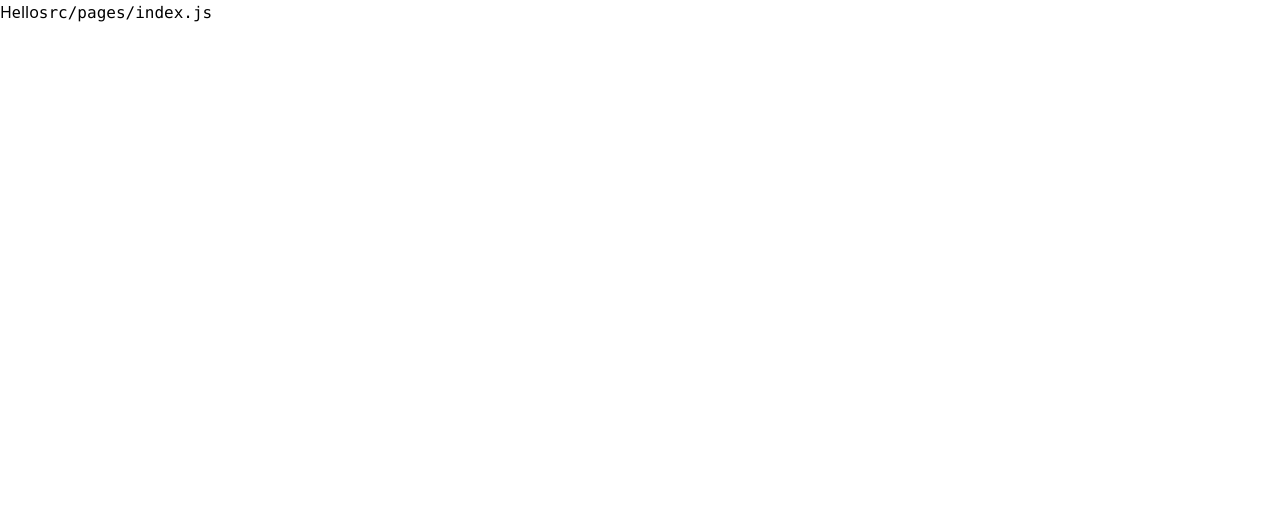
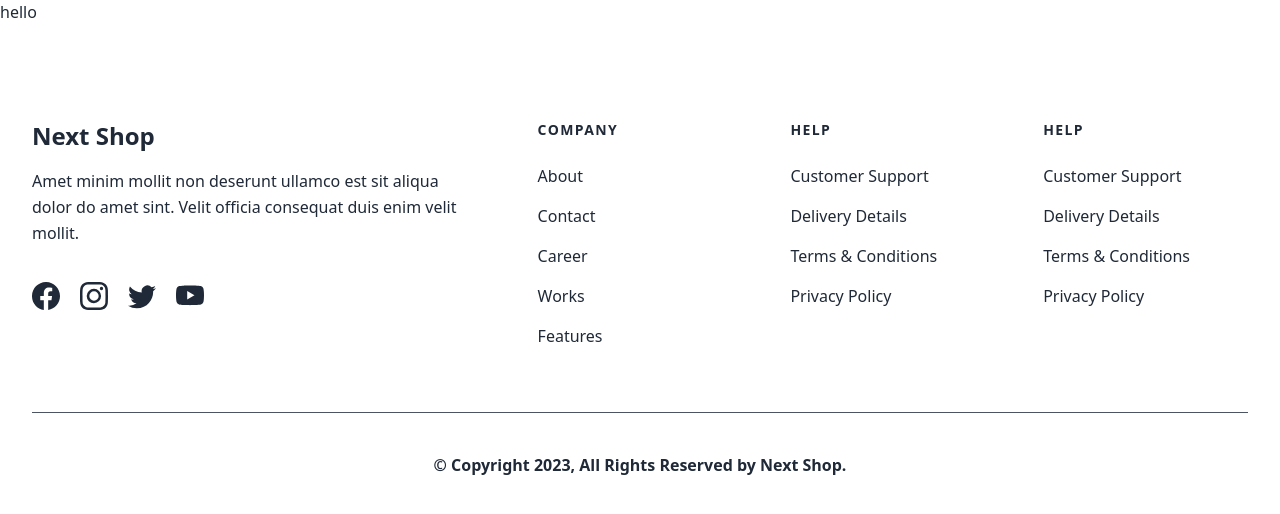
Before and after one commit to abdulalimemon/nextjs-shop, a Next.js app: page / in a window 1280 px wide. Shown: the top 514 px of the page. Built offline with nearby package versions, Linux system fonts and the light colour scheme.

Commit message:
Footer section

```diff
--- /dev/null
+++ b/components/Footer.js
@@ -0,0 +1,109 @@
+import React from 'react';
+import { BsFacebook } from "react-icons/bs";
+import { BsInstagram } from "react-icons/bs";
+import { BsTwitter } from "react-icons/bs";
+import { BsYoutube } from "react-icons/bs";
+
+const Footer = () => {
+    const today = new Date();
+    const year = today.getFullYear();
+
+    return (
+        <section className="py-10 sm:pt-16 lg:pt-24">
+            <div className="px-4 mx-auto sm:px-6 lg:px-8 max-w-7xl">
+                <div className="grid grid-cols-2 md:col-span-3 lg:grid-cols-5 gap-y-16 gap-x-12">
+                    <div className="col-span-2 md:col-span-3 lg:col-span-2 lg:pr-8">
+                        <h2 className="text-2xl font-semibold ">Next Shop</h2>
+                        <p className="text-base leading-relaxed  mt-4">Amet minim mollit non deserunt ullamco est sit aliqua dolor do amet sint. Velit officia consequat duis enim velit mollit.</p>
+
+                        <ul className="flex items-center space-x-5 mt-9">
+                            <li>
+                                <a className=' hover:text-[#36D399] hover:dark:text-[#36D399]'>
+                                    <BsFacebook className='w-7 h-7'></BsFacebook>
+                                </a>
+                            </li>
+                            <li>
+                                <a className=' hover:text-[#36D399] hover:dark:text-[#36D399]'>
+                                    <BsInstagram className='w-7 h-7'></BsInstagram>
+                                </a>
+                            </li>
+                            <li>
+                                <a className=' hover:text-[#36D399] hover:dark:text-[#36D399]'>
+                                    <BsTwitter className='w-7 h-7'></BsTwitter>
+                                </a>
+                            </li>
+                            <li>
+                                <a className=' hover:text-[#36D399] hover:dark:text-[#36D399]'>
+                                    <BsYoutube className='w-7 h-7'></BsYoutube>
+                                </a>
+                            </li>
+                        </ul>
+                    </div>
+
+                    <div>
+                        <p className="text-sm font-bold tracking-widest  uppercase">Company</p>
+                        <ul className="mt-6 space-y-4">
+                            <li>
+                                <a to="/about" className="flex text-base  transition-all duration-200 font-medium hover:text-[#36D399] hover:dark:text-[#36D399]"> About </a>
+                            </li>
+                            <li>
+                                <a to="/contact" className="flex text-base  transition-all duration-200 font-medium hover:text-[#36D399] hover:dark:text-[#36D399]"> Contact </a>
+                            </li>
+                            <li>
+                                <a to="/" className="flex text-base  transition-all duration-200 font-medium hover:text-[#36D399] hover:dark:text-[#36D399]"> Career </a>
+                            </li>
+                            <li>
+                                <a to="/" className="flex text-base  transition-all duration-200 font-medium hover:text-[#36D399] hover:dark:text-[#36D399]"> Works </a>
+                            </li>
+                            <li>
+                                <a to="/" className="flex text-base  transition-all duration-200 font-medium hover:text-[#36D399] hover:dark:text-[#36D399]"> Features </a>
+                            </li>
+                        </ul>
+                    </div>
+
+                    <div>
+                        <p className="text-sm font-bold tracking-widest  uppercase">Help</p>
+                        <ul className="mt-6 space-y-4">
+                            <li>
+                                <a to="/" className="flex text-base  transition-all duration-200 font-medium hover:text-[#36D399] hover:dark:text-[#36D399]"> Customer Support </a>
+                            </li>
+                            <li>
+                                <a to="/" className="flex text-base  transition-all duration-200 font-medium hover:text-[#36D399] hover:dark:text-[#36D399]"> Delivery Details </a>
+                            </li>
+                            <li>
+                                <a to="/" className="flex text-base  transition-all duration-200 font-medium hover:text-[#36D399] hover:dark:text-[#36D399]"> Terms & Conditions </a>
+                            </li>
+                            <li>
+                                <a to="/" className="flex text-base  transition-all duration-200 font-medium hover:text-[#36D399] hover:dark:text-[#36D399]"> Privacy Policy </a>
+                            </li>
+                        </ul>
+                    </div>
+
+                    <div>
+                        <p className="text-sm font-bold tracking-widest  uppercase">Help</p>
+                        <ul className="mt-6 space-y-4">
+                            <li>
+                                <a to="/" className="flex text-base  transition-all duration-200 font-medium hover:text-[#36D399] hover:dark:text-[#36D399]"> Customer Support </a>
+                            </li>
+                            <li>
+                                <a to="/" className="flex text-base  transition-all duration-200 font-medium hover:text-[#36D399] hover:dark:text-[#36D399]"> Delivery Details </a>
+                            </li>
+                            <li>
+                                <a to="/" className="flex text-base  transition-all duration-200 font-medium hover:text-[#36D399] hover:dark:text-[#36D399]"> Terms & Conditions </a>
+                            </li>
+                            <li>
+                                <a to="/" className="flex text-base  transition-all duration-200 font-medium hover:text-[#36D399] hover:dark:text-[#36D399]"> Privacy Policy </a>
+                            </li>
+                        </ul>
+                    </div>
+                </div>
+
+                <hr className="mt-16 mb-10 border-gray-600" />
+
+                <p className="text-md text-center text font-semibold mb-12 lg:mb-0">© Copyright {year}, All Rights Reserved by Next Shop.</p>
+            </div>
+        </section>
+    );
+};
+
+export default Footer;
--- /dev/null
+++ b/components/Navbar.js
@@ -0,0 +1,11 @@
+import React from 'react';
+
+const Navbar = () => {
+    return (
+        <div>
+            <h2>hello</h2>
+        </div>
+    );
+};
+
+export default Navbar;
--- a/package.json
+++ b/package.json
@@ -15,7 +15,8 @@
     "eslint-config-next": "13.1.6",
     "next": "13.1.6",
     "react": "18.2.0",
-    "react-dom": "18.2.0"
+    "react-dom": "18.2.0",
+    "react-icons": "^4.8.0"
   },
   "devDependencies": {
     "autoprefixer": "^10.4.13",
--- /dev/null
+++ b/src/pages/about.js
@@ -0,0 +1,11 @@
+import React from 'react';
+
+const About = () => {
+    return (
+        <div>
+            <h2>About</h2>
+        </div>
+    );
+};
+
+export default About;
--- /dev/null
+++ b/src/pages/contact.js
@@ -0,0 +1,11 @@
+import React from 'react';
+
+const Contact = () => {
+    return (
+        <div>
+            <h2>Contact</h2>
+        </div>
+    );
+};
+
+export default Contact;
--- a/src/pages/index.js
+++ b/src/pages/index.js
@@ -1,5 +1,7 @@
 import Head from 'next/head'
 import { Inter } from '@next/font/google'
+import Navbar from 'components/Navbar'
+import Footer from 'components/Footer'
 
 const inter = Inter({ subsets: ['latin'] })
 
@@ -12,14 +14,8 @@ export default function Home() {
         <meta name="viewport" content="width=device-width, initial-scale=1" />
         <link rel="icon" href="/favicon.ico" />
       </Head>
-      <main >
-        <div>
-          <p>
-            Hello
-            <code>src/pages/index.js</code>
-          </p>
-        </div>
-      </main>
+      <Navbar></Navbar>
+      <Footer></Footer>
     </>
   )
 }
--- a/tailwind.config.js
+++ b/tailwind.config.js
@@ -12,7 +12,7 @@ module.exports = {
     extend: {},
   },
   daisyui: {
-    themes: [],
+    themes: false,
   },
   plugins: [require("daisyui")],
 }
```
Also changed, not shown: 1 other file (tests, documents, lock files or other folders).
